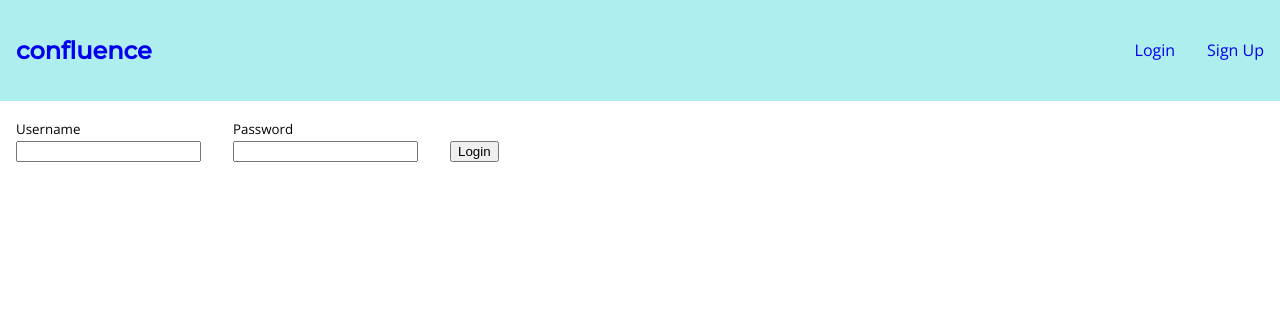
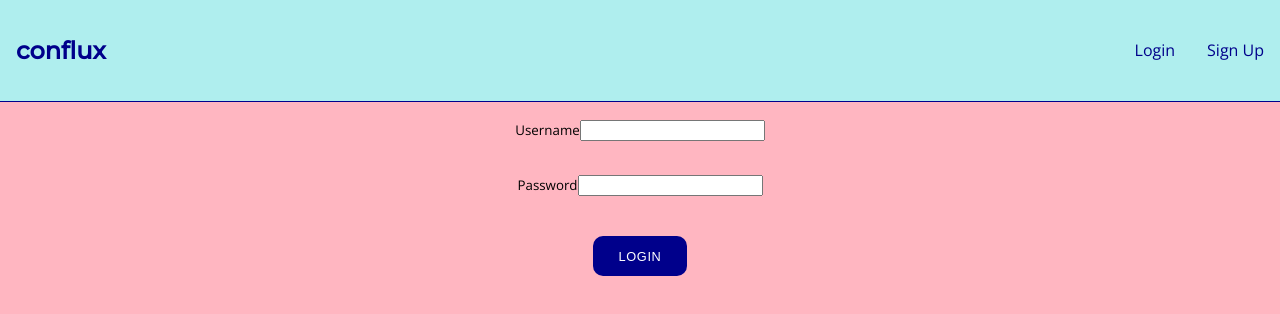
Before and after one commit to ismillik/stackathon, a React app: page / in a window 1280 px wide. Shown: the top 314 px of the page. Built offline with nearby package versions, Linux system fonts and the light colour scheme.

Commit message:
debugging and styling

```diff
--- a/client/components/Home.js
+++ b/client/components/Home.js
@@ -30,19 +30,31 @@ class Home extends React.Component {
     const { handleChange, handleSubmit } = this;
 
     return (
-      <div id="content-wrapper">
-        <div>
-          <form onSubmit={handleSubmit} >
+
+      <div id='content-wrapper'>
+        <div id='content-block'>
+        <div id='about'>
+          <h3>conflux</h3>
+          <p><i>(noun)  a flowing together of two or more streams</i></p>
+          <p>Welcome! Simplify finding out where to stream your favorite shows and movies by merging your streams with conflux. Get started with the <i>Search by Title</i> field to search IMDb for your desired title. Then make your selection to find out where it can be streamed.</p>
+          <div>
+            <p><strong>Supported platforms</strong></p>
+          </div>
+        </div>
+        <div id='form'>
+          <form onSubmit={handleSubmit}>
             <div className="formfield">
               <input
+                id='searchTitle'
                 type="text"
                 name="searchTitle"
                 value={this.state.searchTitle}
                 onChange={handleChange}
               />
-              <label>Search by Title</label>
-              <br />
-              <p>Select a type:</p>
+              <label id='titleLabel'>Search by Title</label>
+             </div>
+             <div className="formfield">
+              <p><strong>Select</strong></p>
               <input
                 type='radio'
                 id= 'movie'
@@ -61,9 +73,12 @@ class Home extends React.Component {
               />
               <label htmlFor='tvShow'>TV Show</label>
             </div>
-            <button type='submit'>Submit</button>
+            <div className="formfield">
+              <button type='submit'>Submit</button>
+            </div>
           </form>
         </div>
+      </div>
       </div>
 
     )
--- a/client/components/Navbar.js
+++ b/client/components/Navbar.js
@@ -6,7 +6,7 @@ import {logout} from '../store'
 const Navbar = ({handleClick, isLoggedIn}) => (
     <nav>
       <Link to= '/home'>
-        <h2 id= 'site-title'>confluence</h2>
+        <h2 id= 'site-title'>conflux</h2>
       </Link>
       {isLoggedIn ? (
         <div>
--- a/client/components/Results.js
+++ b/client/components/Results.js
@@ -8,12 +8,15 @@ class Results extends React.Component {
     super();
   }
 
+
+
+
   render() {
-    console.log('These are the props!!!!!!', this.props)
-    if (!this.props.imdb) {
+    // console.log('These are the props!!!!!!', this.props)
+    if (!this.props.imdb.length) {
       return (
-        <div id= 'content-wrapper'>
-          <h3>Please enter a new search!</h3>
+        <div id="content-wrapper">
+          <h4>Please enter a new search!</h4>
           <Link to = '/home'>
             <button>Back to Search</button>
           </Link>
@@ -51,7 +54,8 @@ class Results extends React.Component {
   };
 }
 
-const mapStateToProps = ({ imdb }) => {
+const mapStateToProps = (state) => {
+  const imdb = state.imdb || [];
   return {
     imdb
   }
--- a/public/index.html
+++ b/public/index.html
@@ -3,7 +3,7 @@
   <head>
     <meta charset='utf-8'>
     <meta name='viewport' content='width=device-width initial-scale=1.0'>
-    <title>FS-App-Template</title>
+    <title>conflux</title>
     <link rel="stylesheet" href="/style.css" />
     <script defer src="/bundle.js"></script>
   </head>
--- a/public/style.css
+++ b/public/style.css
@@ -7,6 +7,7 @@ body {
   font-size: 16px;
   margin: 0;
   padding: 0;
+  background-color: lightpink;
 }
 
 nav {
@@ -15,11 +16,18 @@ nav {
   justify-content: space-between;
   align-items: center;
   background-color: paleturquoise;
+  border-bottom: 1px solid darkblue;
 }
 
 nav a {
   display: inline-block;
   margin: 1em;
+  text-decoration: none;
+  color: darkblue;
+}
+
+nav a:hover {
+  color: white;
 }
 
 #site-title {
@@ -30,17 +38,17 @@ nav a {
   display: flex;
   flex-direction: row;
   justify-content: center;
-  background-color: pink;
+
 }
 
 #content-wrapper {
   display: flex;
   flex-direction: column;
   justify-content: center;
-  background-color: white;
+  background-color: honeydew;
   margin: 1rem;
   padding: 1rem;
-  border: 1px solid darkblue;
+  /* border: 1px solid darkblue; */
   border-radius: 15px;
 
 }
@@ -107,15 +115,80 @@ a {
   text-decoration: none;
 }
 
-label {
+/* label {
   display: block;
+} */
+
+#form {
+  display: flex;
+  flex-direction: column;
+  justify-content: space-between;
+  align-items: center;
+  /* max-width: 50%;; */
+  min-height: 15rem;
+  background-color: white;
+  border: 1px solid darkblue;
+  border-radius: 15px;
+
+}
+
+form {
+  display: flex;
+  flex-direction: column;
+  align-items: center;
+}
+
+#about {
+  flex-grow: 2;
 }
 
 form div {
-  margin: 1em;
+  margin: 1rem;
   display: inline-block;
 }
+
+form > div > p {
+  margin-top: 0px;
+}
+
+#searchTitle {
+  width: fit-content;
+  margin: 0.5rem;
+  margin-top: 0.5rem;
+  padding: 0.5rem;
+}
+
+#titleLabel {
+  display: block;
+  margin-left: 0.5rem;
+  margin-right: 0.5rem;
+  font-weight: bold;
+}
+
 
 li {
   list-style: none;
 }
+
+button {
+  border: 0;
+  border-radius: 10px;
+  background: 0;
+  font-size: 1em;
+  cursor: pointer;
+  font-weight: normal;
+  box-shadow: 0;
+  background-color: darkblue;
+  color: #fff;
+  padding: 1em 2em;
+  font-size: 0.8em;
+  letter-spacing: 0.05em;
+  text-transform: uppercase;
+  margin: 0.5rem;
+}
+
+button:hover {
+  background-color: #fff;
+  color:darkblue;
+  box-shadow: 0 0 0 2px darkblue;
+}
```
Also changed, not shown: 1 other file (tests, documents, lock files or other folders).
